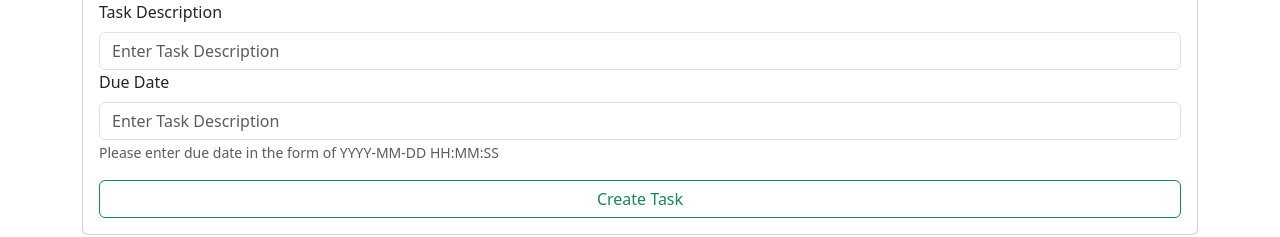
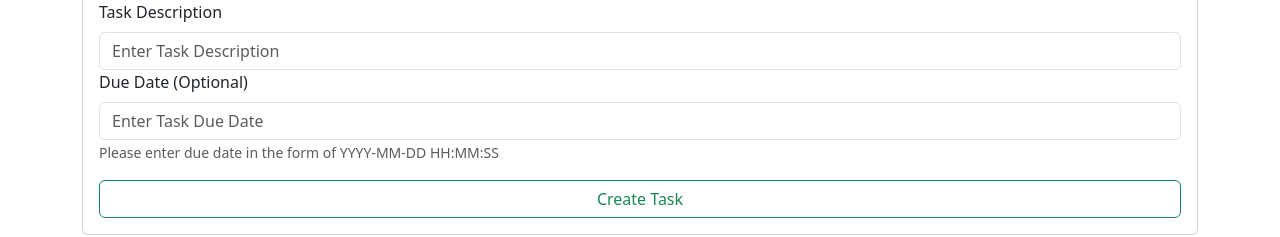
Before and after one commit to bstanton773/kekambas-137_to_do_app, a React (Vite) app: page / in a window 1280 px wide. Both pictures are taken after a click on the button "Add Task +". Shown: the part 213-450 px from the top of the page. Built offline with nearby package versions, Linux system fonts and the light colour scheme.

Commit message:
Add changeEvent listener on Form Inputs

```diff
--- a/src/components/TaskForm.tsx
+++ b/src/components/TaskForm.tsx
@@ -5,10 +5,21 @@ import Col from 'react-bootstrap/Col';
 import Form from 'react-bootstrap/Form';
 import Row from 'react-bootstrap/Row';
 
+type TaskFormObject = {
+    name:string,
+    description:string,
+    dueDate:string
+}
+
 type Props = {}
 
 export default function TaskForm({}: Props) {
     const [showForm, setShowForm] = useState(false);
+    const [newTask, setNewTask] = useState<TaskFormObject>({name:'', description:'', dueDate:''})
+
+    const handleInputChange = (event: React.ChangeEvent<HTMLInputElement>) => {
+        setNewTask({...newTask, [event.target.name]: event.target.value})
+    }
 
     return (
         <>
@@ -27,11 +38,31 @@ export default function TaskForm({}: Props) {
                                 <Form>
                                     <Form.Group className='mb-3'>
                                         <Form.Label>Task Name</Form.Label>
-                                        <Form.Control type='text' name='name' placeholder='Enter Task Name' required />
+                                        <Form.Control
+                                            type='text'
+                                            name='name'
+                                            placeholder='Enter Task Name'
+                                            required
+                                            value={newTask.name}
+                                            onChange={handleInputChange}
+                                        />
                                         <Form.Label>Task Description</Form.Label>
-                                        <Form.Control type='text' name='description' placeholder='Enter Task Description' required />
-                                        <Form.Label>Due Date</Form.Label>
-                                        <Form.Control type='text' name='description' placeholder='Enter Task Description' />
+                                        <Form.Control
+                                            type='text'
+                                            name='description'
+                                            placeholder='Enter Task Description'
+                                            required
+                                            value={newTask.description}
+                                            onChange={handleInputChange}
+                                        />
+                                        <Form.Label>Due Date (Optional)</Form.Label>
+                                        <Form.Control
+                                            type='text'
+                                            name='dueDate'
+                                            placeholder='Enter Task Due Date'
+                                            value={newTask.dueDate}
+                                            onChange={handleInputChange}
+                                        />
                                         <Form.Text className="text-muted">Please enter due date in the form of YYYY-MM-DD HH:MM:SS</Form.Text>
                                     </Form.Group>
                                     <Button variant='outline-success' className='w-100' type='submit'>Create Task</Button>
```
